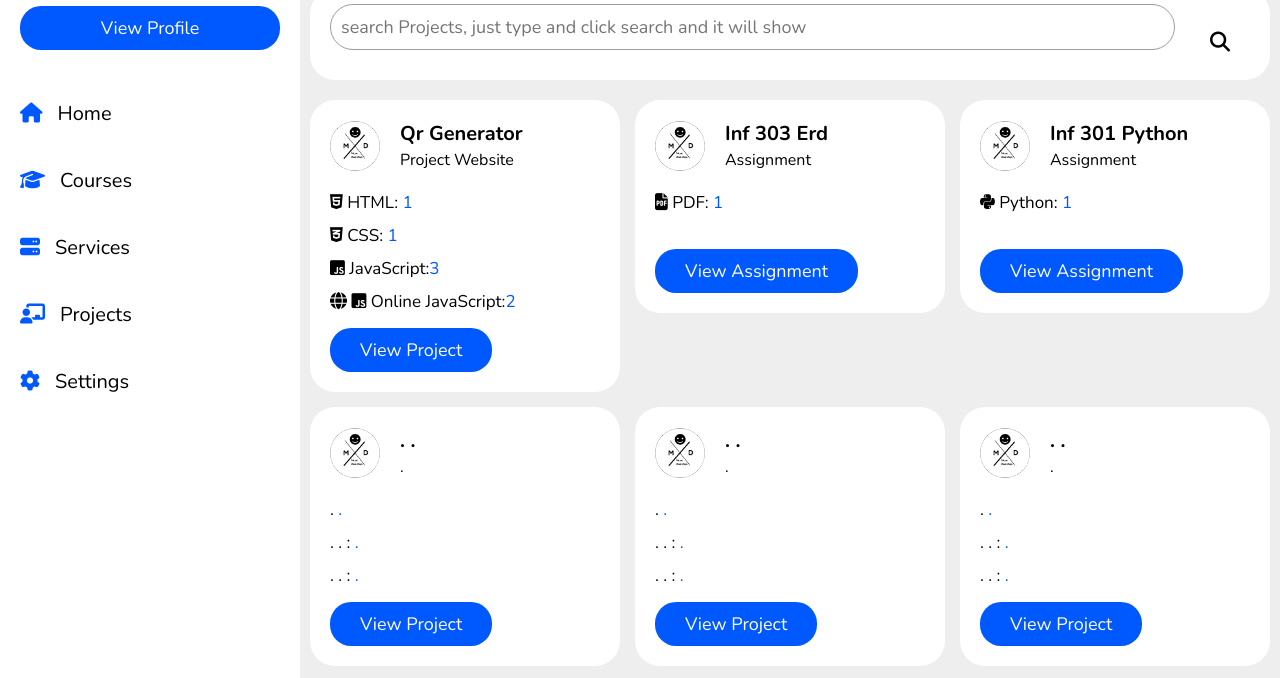
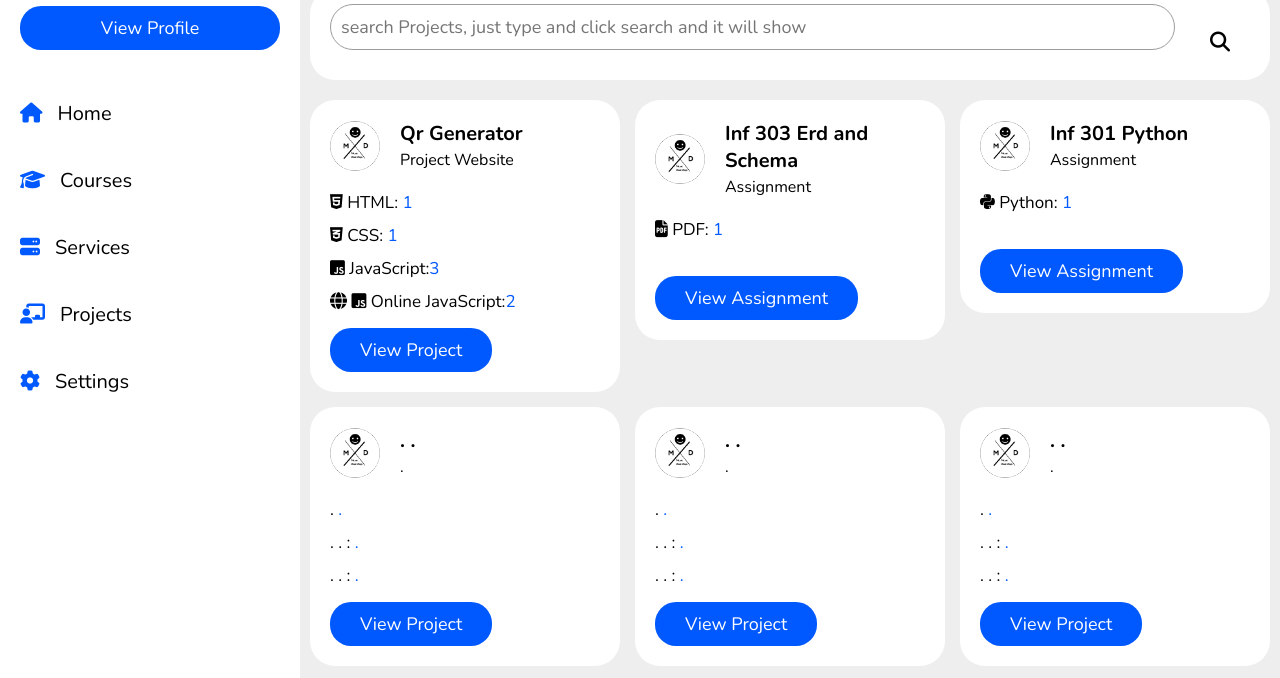
Before and after one commit to MustDesktop/mustdesktopapp.github.io, a plain HTML site: page projects.html in a window 1280 px wide. Shown: the part 97-775 px from the top of the page. Drawn offline with nearby package versions, Linux system fonts and the light colour scheme.

Commit message:
Update projects.html

```diff
--- a/projects.html
+++ b/projects.html
@@ -135,7 +135,7 @@
          <div class="tutor">
             <img src="images/Must Dsk.png" alt="">
             <div>
-               <h3>Inf 303 Erd</h3>
+               <h3>Inf 303 Erd and Schema</h3>
                <span>Assignment</span>
             </div>
          </div>
```
